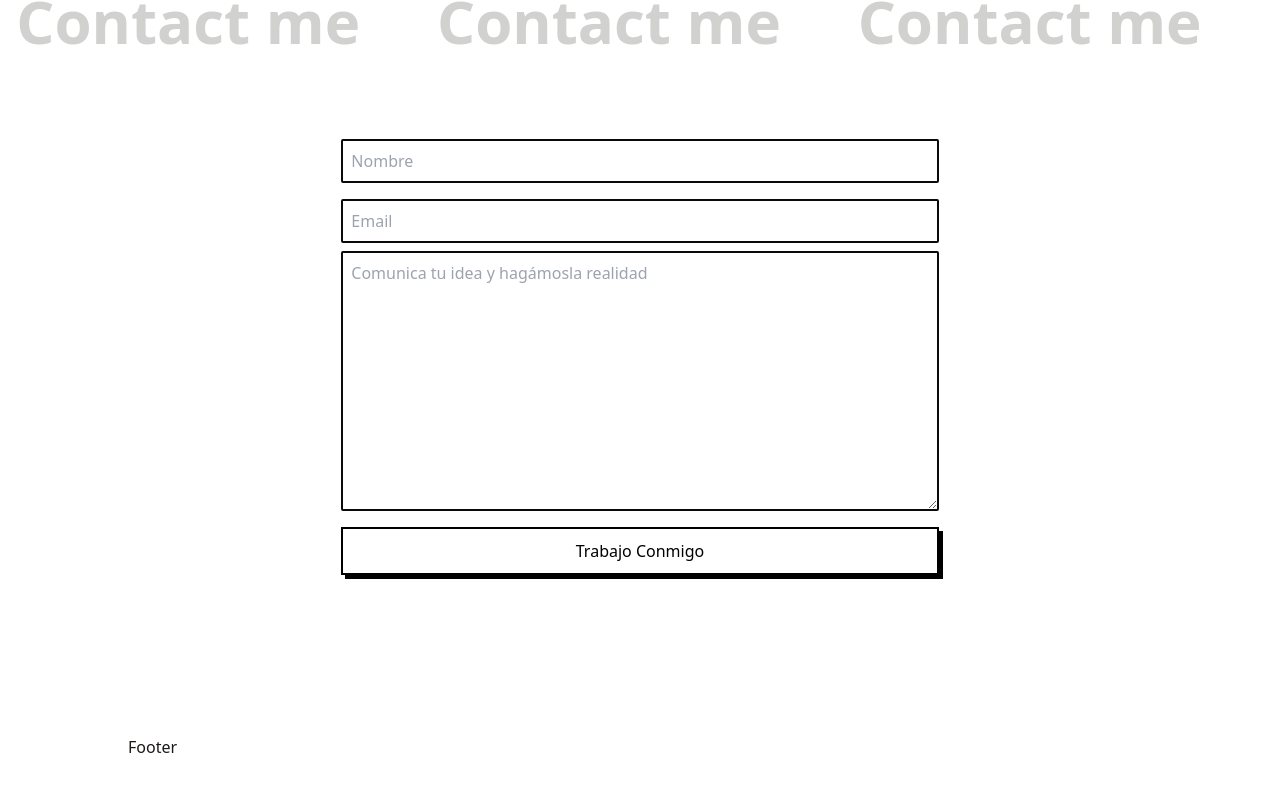
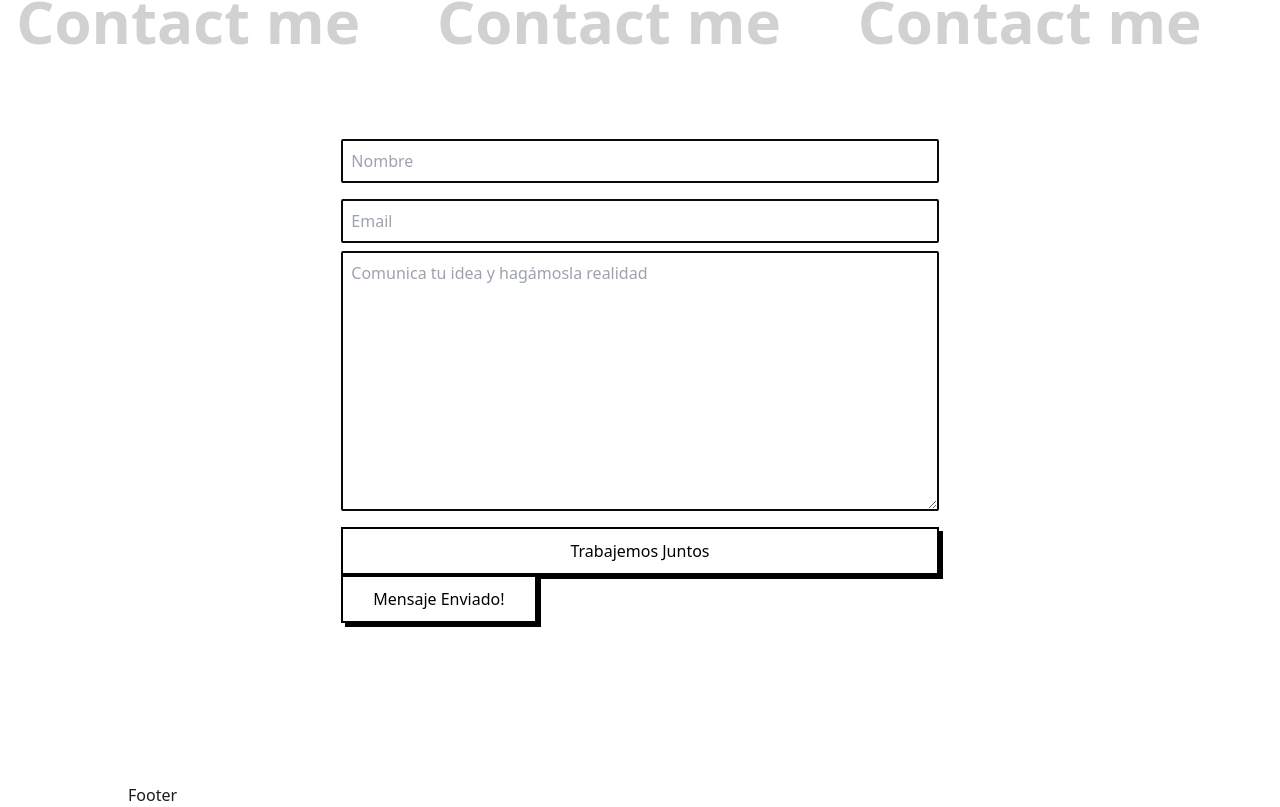
Before and after one commit to ByJavi/portfolio2024, a React (Vite) app: page / in a window 1280 px wide. Shown: the part 729-1536 px from the top of the page. Before the commit the page ends 1488 px from the top, so only its background shows below. Built offline with nearby package versions, Linux system fonts and the light colour scheme.

Commit message:
[Add] Getfrom.io | prox animation send email

```diff
--- a/package.json
+++ b/package.json
@@ -10,6 +10,7 @@
     "preview": "vite preview"
   },
   "dependencies": {
+    "@emailjs/browser": "^3.11.0",
     "react": "^18.2.0",
     "react-dom": "^18.2.0"
   },
--- a/src/components/Contact.jsx
+++ b/src/components/Contact.jsx
@@ -1,6 +1,37 @@
+import { useRef, useState } from 'react'
+import emailjs from '@emailjs/browser'
+
 import CarouselText from './CarouselText/CarouselText'
+import EmailSend from './EmailSend'
 
 function Contact() {
+  const [result, setResult] = useState(true)
+
+  const formulario = useRef()
+
+  const handleSubmit = (event) => {
+    event.preventDefault()
+    emailjs
+      .sendForm(
+        'service_kffhrq6',
+        'template_bk1u4y1',
+        formulario.current,
+        '1J-6Rhph15xqABoX3'
+      )
+      .then(
+        (res) => {
+          setResult(res)
+          event.target.reset()
+        },
+        (error) => {
+          console.log(error)
+        }
+      )
+    setTimeout(() => {
+      setResult(false)
+    }, 5000)
+  }
+
   return (
     <section className="my-40">
       <div className="my-10 py-10">
@@ -9,11 +40,10 @@ function Contact() {
       <article className="max-w-5xl w-11/12 mx-auto">
         <div className="flex justify-center items-center">
           <form
-            action=""
-            method="POST"
+            ref={formulario}
+            onSubmit={handleSubmit}
             className="flex flex-col w-full md:w-7/12"
           >
-            <title>Contactame</title>
             <input
               type="text"
               name="name"
@@ -28,22 +58,24 @@ function Contact() {
             ></input>
 
             <textarea
-              name="Mensaje"
+              type="text"
+              name="mensaje"
               placeholder="Comunica tu idea y hagámosla realidad"
               rows="10"
               className="p-2 mb-4 border-2 rounded-sm dark:bg-transparent border-stone-950 dark:border-violet-700 focus:outline-none focus:bg-stone-300 dark:focus:bg-stone-700"
             ></textarea>
 
             <button
-              type="button"
+              type="submit"
               className="relative inline-block px-8 py-3 font-medium group"
             >
               <span className="absolute inset-0 w-full h-full transition duration-200 ease-out transform translate-x-1 translate-y-1 bg-black group-hover:-translate-x-0 group-hover:-translate-y-0 dark:bg-violet-700"></span>
               <span className="absolute inset-0 w-full h-full bg-white border-2 border-black group-hover:bg-black dark:bg-violet-300 dark:group-hover:bg-violet-700"></span>
               <span className="relative text-black group-hover:text-white">
-                Trabajo Conmigo
+                Trabajemos Juntos
               </span>
             </button>
+            <div>{result ? <EmailSend /> : null}</div>
           </form>
         </div>
       </article>
--- /dev/null
+++ b/src/components/EmailSend.jsx
@@ -0,0 +1,15 @@
+function EmailSend() {
+  return (
+    <>
+      <div className="relative inline-block  items-center px-8 py-3 font-medium group">
+        <span className="absolute inset-0 w-full h-full transition duration-200 ease-out transform translate-x-1 translate-y-1 bg-black group-hover:-translate-x-0 group-hover:-translate-y-0 dark:bg-violet-700"></span>
+        <span className="absolute inset-0 w-full h-full bg-white border-2 border-black group-hover:bg-black dark:bg-violet-300 dark:group-hover:bg-violet-700"></span>
+        <span className="relative text-black group-hover:text-white">
+          Mensaje Enviado!
+        </span>
+      </div>
+    </>
+  )
+}
+
+export default EmailSend
```
Also changed, not shown: 1 other file (tests, documents, lock files or other folders).
